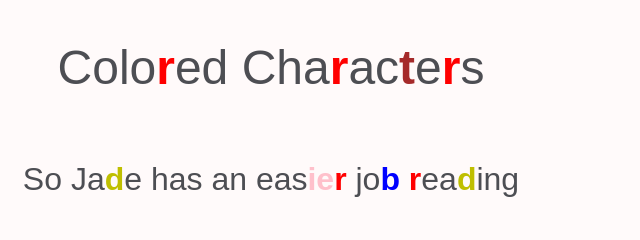
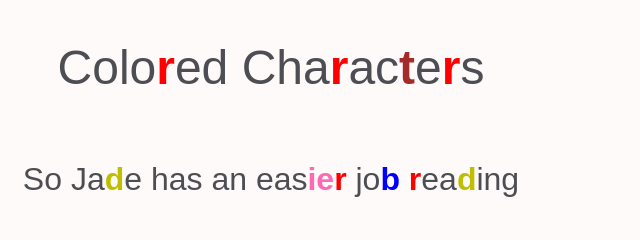
Before and after one commit to Sl4rtyb4rtf4st/highlight-text, a website: page src/index.html in a window 1280 px wide. Shown: the top 240 px of the page, 369-1009 px from the left. Drawn offline with Linux system fonts and the light colour scheme.

Commit message:
Miner css changes

```diff
--- a/src/css/style.css
+++ b/src/css/style.css
@@ -68,32 +68,32 @@ a:hover {
 #output .blue,
 .blue {
   font-weight: 700;
-  color: blue
+  color: blue;
 }
 #output .purple,
 .purple {
   font-weight: 700;
-  color: purple
+  color: purple;
 }
 #output .red,
 .red {
   font-weight: 700;
-  color: red
+  color: red;
 }
 #output .brown,
 .brown {
   font-weight: 700;
-  color: brown
+  color: brown;
 }
 #output .green,
 .green {
   font-weight: 700;
-  color: green
+  color: green;
 }
 #output .pink,
 .pink {
   font-weight: 700;
-  color: pink
+  color: hotpink;
 }
 
 textarea {
```
